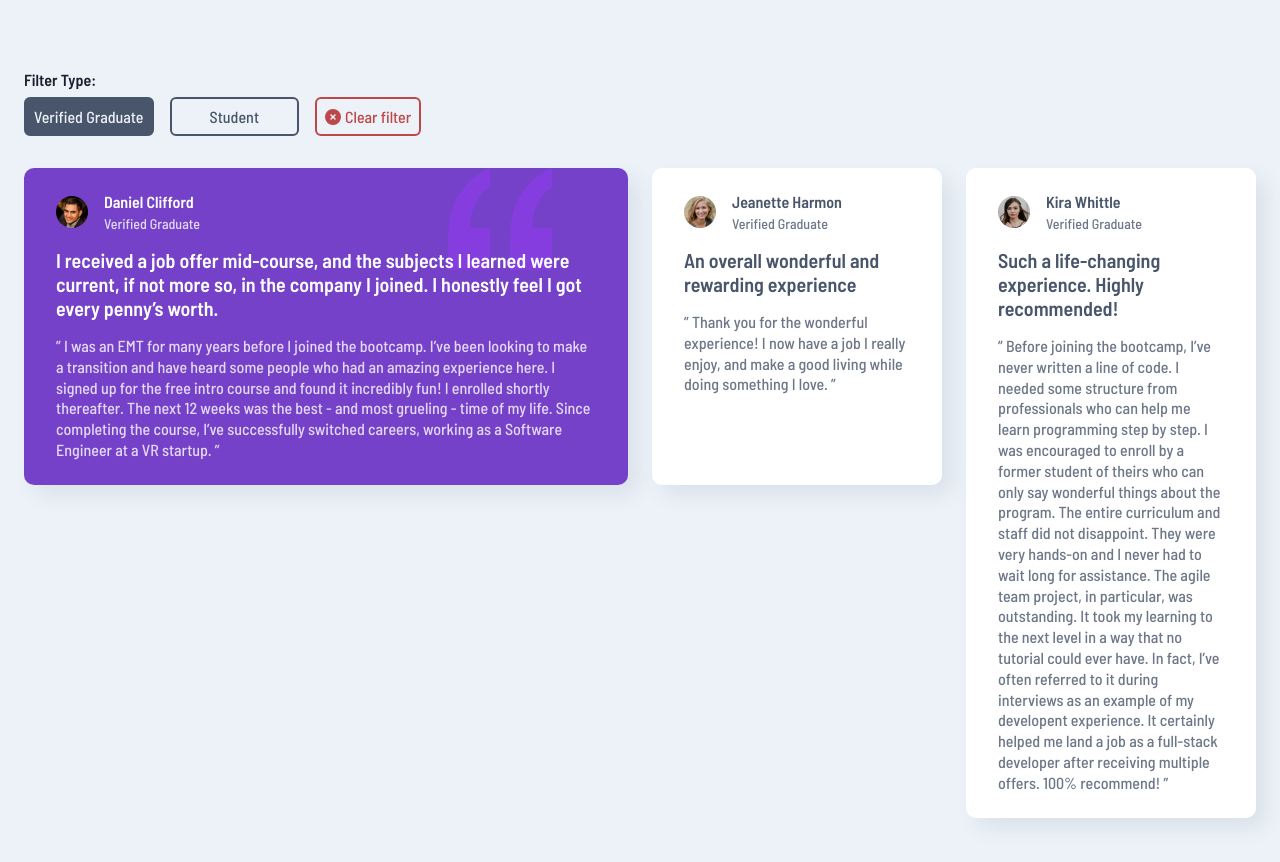
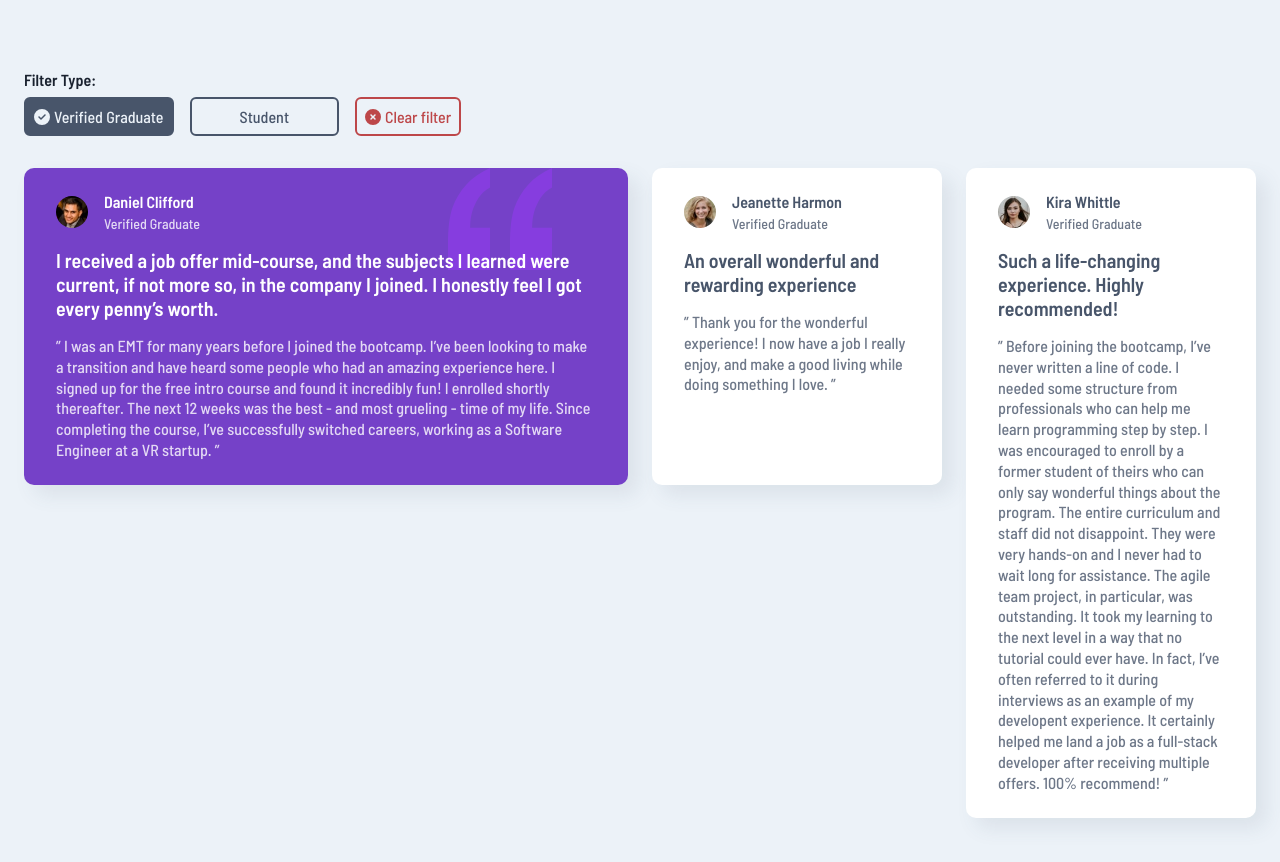
Before and after one commit to DarkstarXDD/testimonials-grid-section, a React (Vite) app: page / in a window 1280 px wide. Both pictures are taken after a click on the button "Verified Graduate". Shown: the top 862 px of the page. Built offline with nearby package versions, Linux system fonts and the light colour scheme.

Commit message:
refactor: add an icon to the filter button when selected

```diff
--- a/src/App.jsx
+++ b/src/App.jsx
@@ -1,5 +1,5 @@
 import { useSearchParams } from "react-router-dom"
-import { FaCircleXmark } from "react-icons/fa6"
+import { FaCircleCheck, FaCircleXmark } from "react-icons/fa6"
 
 import Card from "./components/Card"
 import jsonData from "./data/data.json"
@@ -56,12 +56,18 @@ export default function App() {
             onClick={() => handleFilterChange("type", "verified")}
             className={`filter__button filter__button--verified ${currentTypeFilter === "verified" ? "filter__button--selected" : ""}`}
           >
+            {currentTypeFilter === "verified" && (
+              <FaCircleCheck className="filter__icon" />
+            )}
             Verified Graduate
           </button>
           <button
             onClick={() => handleFilterChange("type", "student")}
             className={`filter__button filter__button--student ${currentTypeFilter === "student" ? "filter__button--selected" : ""}`}
           >
+            {currentTypeFilter === "student" && (
+              <FaCircleCheck className="filter__icon" />
+            )}
             Student
           </button>
 
@@ -70,7 +76,7 @@ export default function App() {
               onClick={() => handleFilterChange("type", null)}
               className="filter__button filter__button--clear"
             >
-              <FaCircleXmark />
+              <FaCircleXmark className="filter__icon" />
               Clear filter
             </button>
           )}
--- a/styles.css
+++ b/styles.css
@@ -99,7 +99,7 @@ body {
 }
 
 .filter__inner-wrapper {
-  max-width: 18.75rem;
+  max-width: 20rem;
   width: 100%;
   display: grid;
   grid-template-columns: repeat(2, 1fr);
@@ -112,6 +112,10 @@ body {
 
 .filter__button {
   width: 100%;
+  display: flex;
+  justify-content: center;
+  align-items: center;
+  gap: 0.25rem;
   font-family: var(--ff-barlow);
   font-size: var(--fs-400);
   font-weight: var(--fw-medium);
@@ -121,6 +125,13 @@ body {
   border-radius: 6px;
   padding: 0.5rem;
   cursor: pointer;
+}
+
+.filter__icon {
+  display: block;
+  max-width: none;
+  width: 1rem;
+  height: 1rem;
 }
 
 .filter__button--verified:active,
@@ -145,10 +156,6 @@ body {
 .filter__button--clear {
   max-width: max-content;
   grid-area: clear;
-  display: flex;
-  justify-content: center;
-  align-items: center;
-  gap: 0.25rem;
   color: var(--clr-primary-700);
   border-color: var(--clr-primary-700);
 }
```
